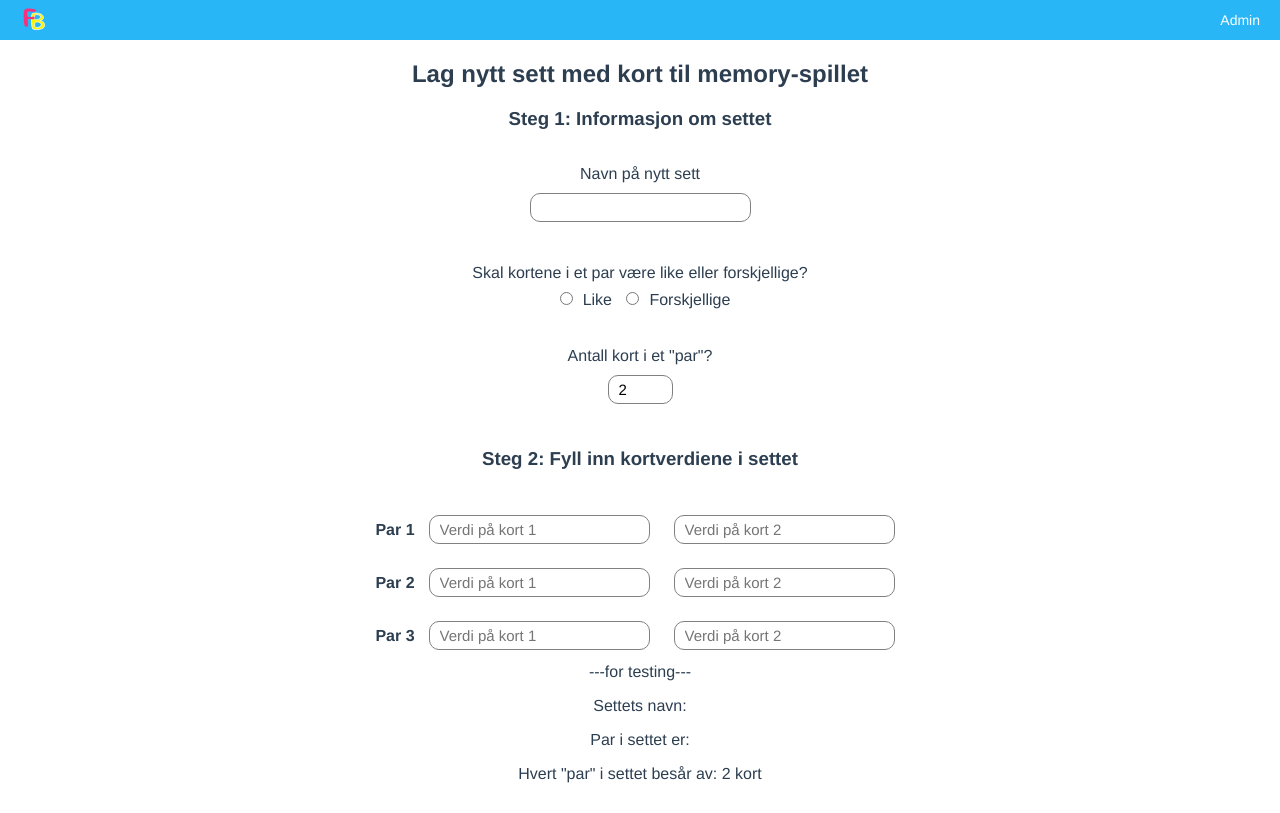
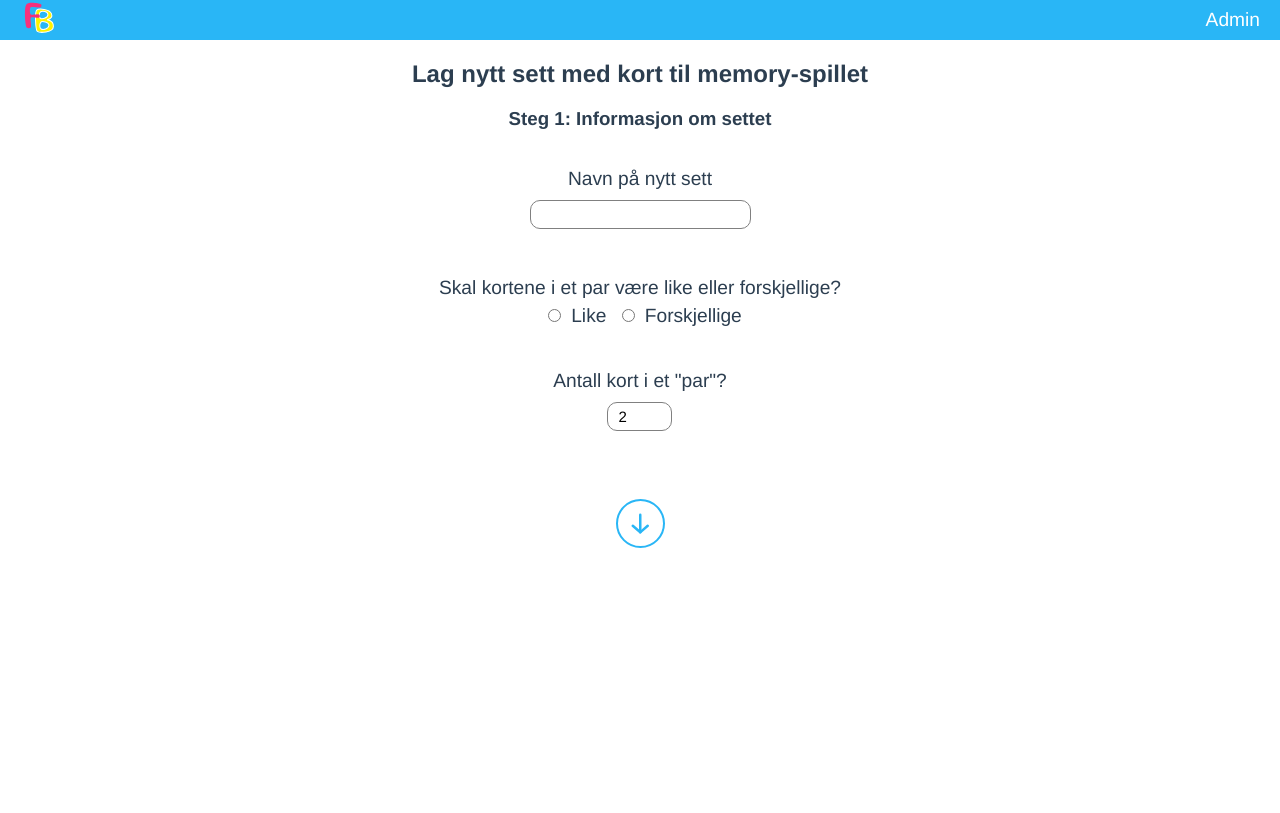
Before and after one commit to sarahsvedenborg/forbarna, a Vue app: page /#/admin in a window 1280 px wide. Built offline with nearby package versions, Linux system fonts and the light colour scheme.

Commit message:
Can add cards sets through admin view with no problems.

```diff
--- a/src/components/Admin.vue
+++ b/src/components/Admin.vue
@@ -2,7 +2,7 @@
   <div>
     <h2>Lag nytt sett med kort til memory-spillet</h2>
     <h3>Steg 1: Informasjon om settet</h3>
-    <form class="newDeckForm" v-if="!necessaryInformation">
+    <form class="newDeckForm" v-if="editingBasicInfo">
       <div class="inputElement">
         <label for="deckName">Navn på nytt sett</label>
         <br />
@@ -17,19 +17,29 @@
       <div class="inputElement">
         <label for="cardsInPair">Antall kort i et "par"?</label>
         <br />
-        <input id="cardsInPair" type="number" min="2" max="3" v-model="cardsInPair" />
+        <input
+          id="cardsInPair"
+          type="number"
+          min="2"
+          max="3"
+          v-model="cardsInPair"
+          :disabled="type == typeEnums.IDENTICAL"
+        />
+      </div>
+      <div class="proceedButton" @click="editingBasicInfo = !editingBasicInfo">
+        <img src="/img/ArrowDown.svg" />
       </div>
     </form>
-    <!--       <button class="proceedButton" /><br> -->
 
- <!--    <div class="basicInfoSummary" v-else>
-      <span>Edit</span>
+    <div class="basicInfoSummary" v-else>
+      <span @click="editingBasicInfo = true" style="cursor:pointer">Edit</span>
       <strong>{{ name }}</strong> har
       <strong>{{ type == 'identical' ? 'identiske' : 'forskjellige'}}</strong> par med
       <strong>{{ cardsInPair }}</strong> kort i hvert "par"
-    </div> -->
+    </div>
+    <div v-if="!editingBasicInfo">
       <h3>Steg 2: Fyll inn kortverdiene i settet</h3>
-    <div class="cardValuesTable" v-if="true">
+      <div class="cardValuesTable">
         <!--    <h3>Fyll inn kortverdiene i settet {{ name }}</h3> -->
         <table>
           <tr v-for="i in numPairs" :key="i">
@@ -40,8 +50,9 @@
           </tr>
         </table>
       </div>
-    <button class="confirmButton" @click="saveCards" v-if="necessaryInformation">Lagre kort</button>
-    <div>
+       <button class="confirmButton" @click="saveCards" :disabled="!necessaryInformation"></button>
+    </div>
+<!--     <div>
       ---for testing---
       <p>Settets navn: {{ name }}</p>
       <p>Par i settet er: {{ type }}</p>
@@ -51,7 +62,7 @@
           <td v-for="(cell, j) in cards[i]" :key="j">{{ cards[i][j] }}</td>
         </tr>
       </table>
-    </div>
+    </div> -->
   </div>
 </template>
 
@@ -63,30 +74,62 @@ export default {
     return {
       name: "",
       type: "",
-      cardsInPair: 2, // denne må settes til å være 1 hvis identical er valgt
-      cards: new Array(3).fill(0).map(() => new Array(2).fill("")), //Shold use numPairs and cardsInPair instead. Or put this is computed, but that does not work to attacj v-model to.
+      cardsInPair: 2,
       numPairs: 3,
-      typeEnums: SetTypeEnum
+      typeEnums: SetTypeEnum,
+      editingBasicInfo: true
     };
   },
   computed: {
     necessaryInformation() {
       return this.name != "" && this.type != "" && this.cardsInPair != 0;
+    },
+    cards() {
+      return new Array(this.numPairs)
+        .fill(0)
+        .map(() => new Array(this.cardsInPair).fill([]));
     }
-    /* cards() {
-        return new Array(this.numPairs).fill(0).map(() => new Array(this.cardsInPair).fill(""))
-    } */
+  },
+  watch: {
+    type: function(val) {
+      if (val == SetTypeEnum.IDENTICAL) {
+        this.cardsInPair = 1;
+      } else {
+        this.cardsInPair = 2;
+      }
+    }
   },
   methods: {
     saveCards(e) {
+      this.stripEmptyCards();
       e.preventDefault;
       addSet({
         type: this.type,
         name: this.name,
-        cardsInPair: this.cardsInPair,
-        values: this.cards
+        cardsInPair: this.type == SetTypeEnum.IDENTICAL ? 2 : this.cardsInPair,
+        values: this.stripEmptyCards()
       });
     },
+    stripEmptyCards() {
+      let cardsInSet = [];
+      for (let pairIndex = 0; pairIndex < this.cards.length; pairIndex++) {
+        let pairIsValid = true;
+        for (
+          let cardIndex = 0;
+          cardIndex < this.cards[pairIndex].length;
+          cardIndex++
+        ) {
+          if (typeof this.cards[pairIndex][cardIndex] !== "string") {
+            pairIsValid = false;
+          }
+        }
+        if (pairIsValid) {
+          cardsInSet.push(this.cards[pairIndex]);
+        }
+        pairIsValid = true;
+      }
+      return cardsInSet;
+    }
   }
 };
 </script>
@@ -95,9 +138,10 @@ export default {
 .newDeckForm {
   display: flex;
   flex-direction: column;
+  align-items: center;
   width: 70%;
-  justify-content: center;
   margin: 0 auto;
+  font-size: larger;
 }
 
 .inputElement {
@@ -105,15 +149,32 @@ export default {
 }
 
 .proceedButton {
-  width: 30px;
-  height: 30px;
-  /*  border-radius: 50%; */
-  border: 0px;
-  padding: 20px;
-  background-color: white;
-  color: yellow;
-  background-image: url("/img/ArrowIcon.svg");
-  background-size: cover;
+  margin-top: 2em;
+  width: 25px;
+  height: 25px;
+  padding: 10px;
+  border-radius: 50%;
+  border: 2px solid #29b6f6;
+  cursor: pointer;
+  transform: scale(1, 1);
+  transition: all 0.5s;
+}
+
+.proceedButton:hover {
+  transform: scale(1.5, 1.5);
+  transition: all 1s;
+}
+
+.proceedButton img {
+  width: inherit;
+  object-fit: contain;
+  transform: scale(1, 1);
+  transition: transform 0.5s;
+}
+
+.proceedButton img:hover {
+  transform: translate(0px,3px) scale(1.3,1.3);
+  transition: transform 1s;
 }
 
 .proceedButton img {
@@ -164,7 +225,6 @@ input {
   padding: 5px 10px;
   margin: 10px;
   border-radius: 10px;
-  /* box-shadow: none; */
   border: 1px solid gray;
 }
 
@@ -177,14 +237,23 @@ input {
   font-family: Avenir, Helvetica, Arial, sans-serif;
   font-size: 15px;
   font-weight: 700;
+  cursor: pointer;
+}
+
+.confirmButton::after {
+  content: "Lagre kort";
+}
+
+.confirmButton:disabled {
+  background-color:grey;
+  opacity: 0.7;
+}
+
+.confirmButton:disabled:hover::after {
+  content: "Du må fylle inn nødvendig informasjon før du kan lagre kort.";
 }
 
 .rowHeading {
   font-weight: bold;
 }
-
-/* @keyframes fadeIn {
-  from {opacity: 0;}
-  to {opacity:1;}
-} */
 </style>
--- a/src/components/Home.vue
+++ b/src/components/Home.vue
@@ -31,7 +31,7 @@ export default {
 .background {
   width: 100%;
   background-color: #29b6f6;
-  height: 50vh;
+  height: 40vh;
   display: flex;
   align-items: center;
   justify-content: center;
@@ -43,9 +43,19 @@ h1 {
 }
 .logoImage {
   position: absolute;
-  bottom: -3em;
-  width: 50%;
+  bottom: -20%;
+  width: 40%;
 }
+
+@media screen and (max-width: 600px){
+  .background{
+    height: 10vh;
+  }
+  .logoImage{
+   bottom: -25%;
+  }
+}
+
 .activitySelectionPanel {
   margin: 15% 10%;
   display: flex;
@@ -76,5 +86,6 @@ h1 {
 a {
   text-decoration: none;
   color: black;
+  font-size: larger;
 }
 </style>
--- a/src/components/memo/board.vue
+++ b/src/components/memo/board.vue
@@ -1,7 +1,7 @@
 <template>
   <div>
     <h2>Finn parene!</h2>
-    <div v-if="cards == null">
+    <div class="menu" v-if="cards == null">
       <p>Hva slags par vil du finne?</p>
       <button v-for="name in setNames" :key="name" @click="selectSet(name)">{{ name }}</button>
     </div>
@@ -93,8 +93,16 @@ export default {
       switch (currentSet.type) {
         case SetTypeEnum.DIFFERENT:
           //refactor traversal
-          for (let pairIndex = 0; pairIndex < currentSet.values.length; pairIndex++) {
-            for (let cardIndex = 0; cardIndex < currentSet.values[pairIndex].length; cardIndex++) {
+          for (
+            let pairIndex = 0;
+            pairIndex < currentSet.values.length;
+            pairIndex++
+          ) {
+            for (
+              let cardIndex = 0;
+              cardIndex < currentSet.values[pairIndex].length;
+              cardIndex++
+            ) {
               buildCards.push(
                 new CardClass(
                   currentSet.values[pairIndex][cardIndex],
@@ -113,7 +121,7 @@ export default {
           break;
       }
       shuffle(buildCards);
-          this.cards = buildCards;
+      this.cards = buildCards;
     },
     pairCheck(card) {
       if (this.faceUpCards.length == this.cardsInPair) {
@@ -186,6 +194,10 @@ export default {
 </script>
 
 <style scoped>
+.menu {
+  font-size: larger;
+}
+
 .boardWrapper {
   display: flex;
   flex-direction: row;
@@ -193,12 +205,15 @@ export default {
   justify-content: center;
 }
 
-button {
+.menu button {
+  font-size: small;
   margin: 5px;
   border-radius: 17px;
   padding: 10px 5px;
   width: 100px;
   text-transform: uppercase;
   border: 1px solid black;
+  background-color: white;
+  cursor: pointer;
 }
 </style>
--- a/src/components/shared/NavBar.vue
+++ b/src/components/shared/NavBar.vue
@@ -22,7 +22,7 @@ export default {
 
 .navBar a {
     padding: 20px;
-    font-size: 14px;
+    font-size: larger;
     font-weight: 500;
 }
 
```
Also changed, not shown: public/img/ArrowDown.svg (added). Lines whose indentation alone changed are shown as unchanged.
